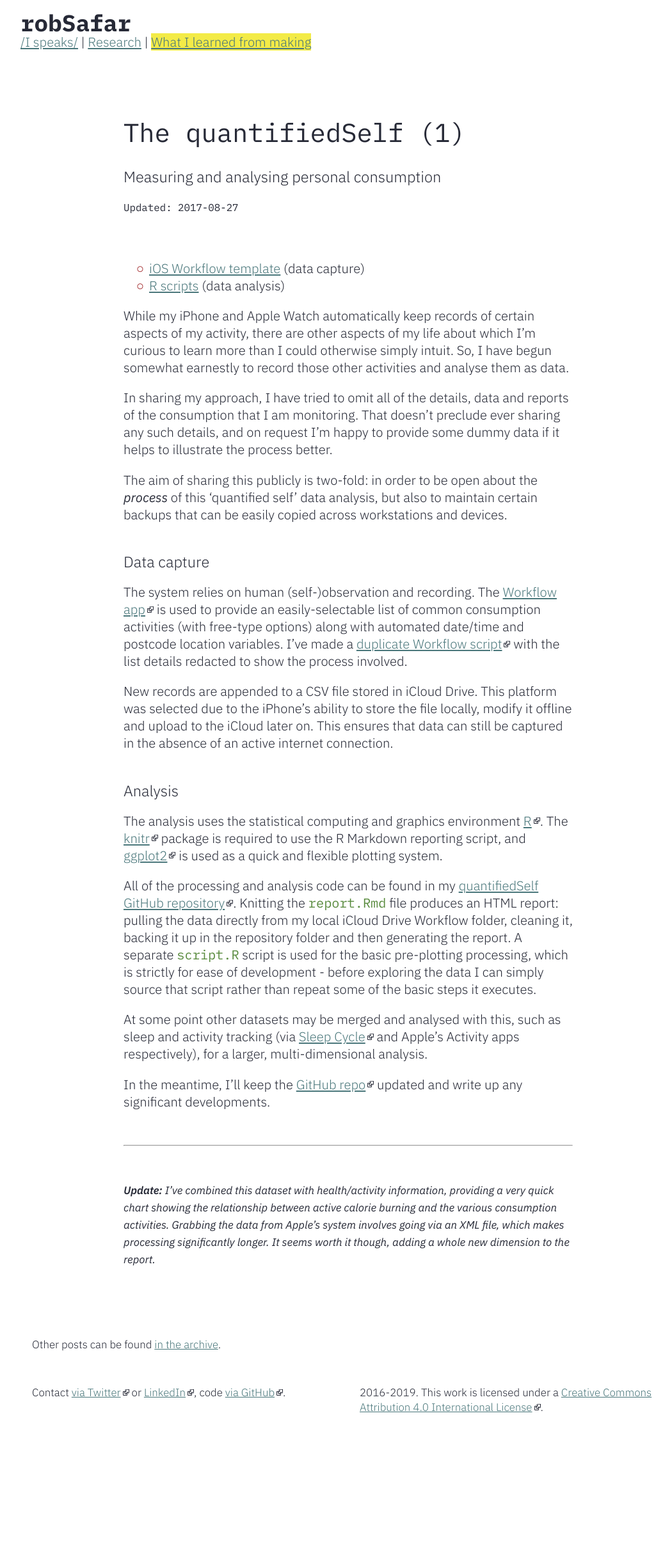
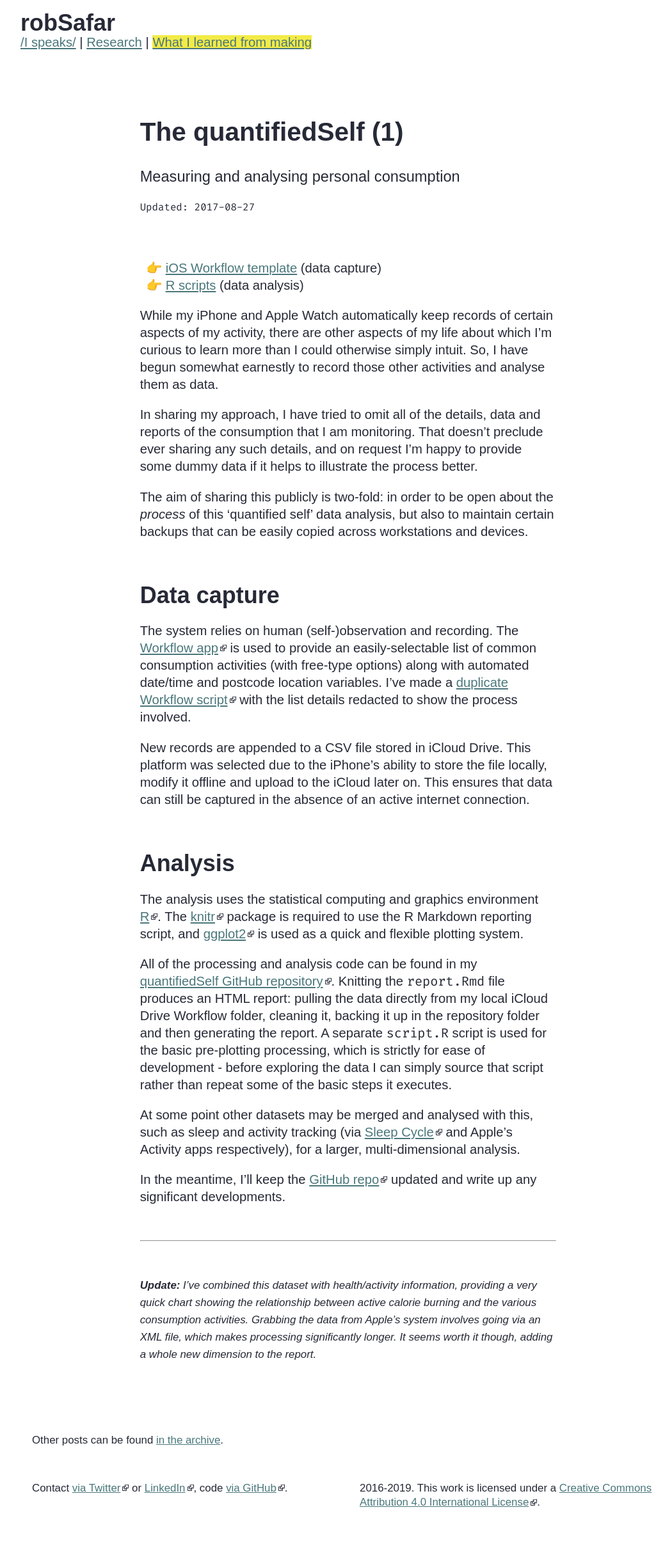
Before and after one commit to whereof-thereof/NotReally, a Jekyll site: the page built from _posts/2017-08-27-quantifiedSelf.md, in a window 1280 px wide. Shown: the whole page at 64% size, without its empty margins (96-1146 px from the left). Built offline with Jekyll 4.4.1, drawn with Linux system fonts in a browser that asks for light colours; some web fonts are replaced; before the commit the page ends 2264 px from its top, so only the background shows below that.

Commit message:
Inter & Fira Code

```diff
--- a/_includes/head.html
+++ b/_includes/head.html
@@ -14,7 +14,7 @@
   'https://www.googletagmanager.com/gtm.js?id='+i+dl;f.parentNode.insertBefore(j,f);
   })(window,document,'script','dataLayer','GTM-NJ2MGW');</script>
   <!-- End Google Tag Manager -->
-  <link href="https://fonts.googleapis.com/css?family=IBM+Plex+Mono:400,700|IBM+Plex+Sans:300,300i400,400i,600,600i&display=swap" rel="stylesheet">
+  <link href="https://fonts.googleapis.com/css?family=Fira+Code&display=swap" rel="stylesheet">
 
   <link rel="stylesheet" href="{{ "/css/main.css" | prepend: site.baseurl }}">
   <link rel="stylesheet" href="{{ "/css/gel-typography.css" | prepend: site.baseurl }}">
--- a/_sass/_base.scss
+++ b/_sass/_base.scss
@@ -13,8 +13,15 @@ main {
 /**
   * Typography
   */
+
+@import url('https://rsms.me/inter/inter.css');
+html { font-family: 'Inter', sans-serif; }
+@supports (font-variation-settings: normal) {
+html { font-family: 'Inter var', sans-serif; }
+}
+
 html {
-    font-family: $base-font-family;
+    //font-family: $base-font-family;
     color: $text-colour;
     font-size: $base-font-size;
     font-weight: $base-font-weight;
@@ -26,19 +33,26 @@ html {
     -o-font-feature-settings: "kern" 1;
     font-feature-settings: "kern" 1;
     font-kerning: normal;
+    font-feature-settings: 'liga' 1;
 }
 
-h1, .gel-brevier {
+h1, .gel-trafalgar {
+    font-weight: 700;
+}
+.gel-brevier {
     font-family: $mono-font-family;
+}
+.gel-great-primer {
+    font-weight: 400;
 }
 .gel-minion {
     text-transform: uppercase;
 }
 
-.post h1, .post h2 { font-weight: 300; }
-.post h2 { margin-top: $spacing-unit; }
+//.post h1, .post h2 { font-weight: 300; }
+.post h2 { font-size: 2rem; margin-top: $spacing-unit; }
 .post h3, .post h4 {
-    font-weight: 400;
+    font-weight: 500;
     margin-top: $spacing-unit;
 }
 
@@ -85,20 +99,16 @@ ul {
     list-style: none;
 }
 ul:not(.cards) li::before {
-    content: "\25cb";
-    color: $spice-colour;
-    font-weight: bold;
+    content: "\1F449";
     display: inline-block;
     width: 1em;
-    margin-left: -1em;
+    margin-left: -1.5em;
+    margin-right: 0.5em;
 }
 
 // Code
 code, pre {
     font-family: $mono-font-family;
-}
-code {
-    color: $raw-colour;
 }
 
 // Video iframes fluid width
--- a/_sass/_layout.scss
+++ b/_sass/_layout.scss
@@ -1,9 +1,10 @@
 // Header
 
 header > a, header > a:visited {
-    font-family: $mono-font-family;
+    //font-family: $mono-font-family;
     color: $text-colour;
     font-size: calc(1.2rem + 13vw);
+    font-weight: 900;
     max-width: 100vw;
 
 }
@@ -19,11 +20,11 @@ header > a, header > a:visited {
 }
 .heroVideo header {
     padding-top: 50vh;
-    -webkit-animation: fadein 8s;
-    -moz-animation: fadein 8s;
-    -ms-animation: fadein 8s;
-    -o-animation: fadein 8s;
-    animation: fadein 8s;
+    -webkit-animation: fadein 4s;
+    -moz-animation: fadein 4s;
+    -ms-animation: fadein 4s;
+    -o-animation: fadein 4s;
+    animation: fadein 4s;
 }
 @keyframes fadein {
     0% { opacity: 0; }
@@ -96,7 +97,7 @@ ul.cards li img {
     width: 100%;
     max-height: 360px;
     object-fit: cover;
-    margin-bottom: 0;
+    margin-bottom: 1rem;
 }
 ul.cards li img:hover {
     filter: grayscale(0);
--- a/css/main.scss
+++ b/css/main.scss
@@ -4,10 +4,10 @@
 @charset "utf-8";
 
 // Variables
-$base-font-family: "IBM Plex Sans", sans-serif;
-$mono-font-family: "IBM Plex Mono", monospace;
+//$base-font-family: "IBM Plex Sans", sans-serif;
+$mono-font-family: "Fira Code", monospace;
 $base-font-size:   18px;
-$base-font-weight: 400;
+$base-font-weight: 300;
 $bold-font-weight: 600;
 $base-line-height: 1.9;
 
```
